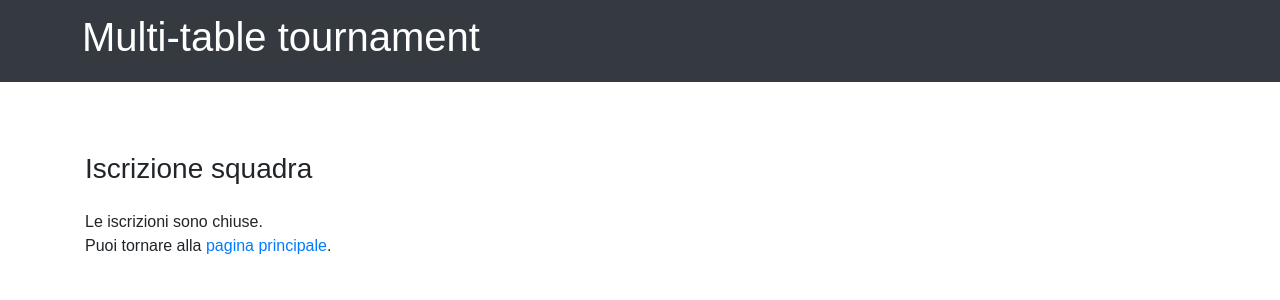
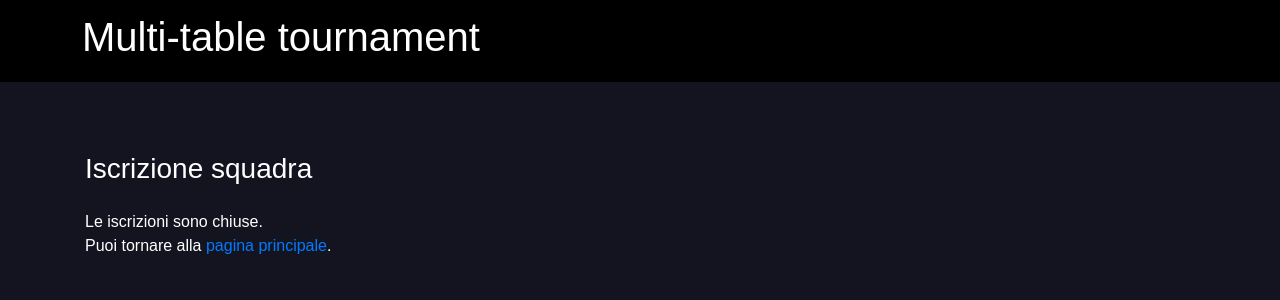
Before and after one commit to giove91/multi-table-tournament, a Django app: page /registration/ in a window 1280 px wide. Shown: the top 300 px of the page. Run offline with Django 3.2, Linux system fonts and the light colour scheme; data that the repository does not hold is empty; some libraries are stand-ins or nearby versions; some web fonts are replaced.

Commit message:
Dark theme.

```diff
--- /dev/null
+++ b/static/admin_style.css
@@ -0,0 +1,5 @@
+.rchangelink, .inlinerchangelink {
+    padding-right: 16px;
+    background: url(admin/img/icon-changelink.svg) 0 1px no-repeat;
+    background-position: 100%;
+}
--- a/static/style.css
+++ b/static/style.css
@@ -1,9 +1,3 @@
-.rchangelink, .inlinerchangelink {
-    padding-right: 16px;
-    background: url(admin/img/icon-changelink.svg) 0 1px no-repeat;
-    background-position: 100%;
-}
-
 .clickable {
     cursor: pointer;
 }
@@ -19,6 +13,8 @@ html {
 
 body {
     font-family: 'Muli', sans-serif;
+    background-color: rgb(20, 20, 32);
+    color: white;
 }
 
 h3::before {
@@ -28,6 +24,10 @@ h3::before {
   height: 140px;
   visibility: hidden;
   pointer-events: none;
+}
+
+.navbar {
+    background-color: black;
 }
 
 .navbar-brand {
@@ -72,7 +72,12 @@ h3::before {
     padding-top: 80px;
 }
 
+td, th {
+  border-top:1px solid rgb(65, 69, 122) !important;
+}
+
 .table-striped tbody tr:nth-of-type(odd) {
     /* background-color: rgb(236, 252, 255); */
-    background-color: rgb(236, 244, 255);
+    /* background-color: rgb(236, 244, 255); */
+    background-color: rgb(25, 25, 32);
 }
--- a/templates/admin_index.html
+++ b/templates/admin_index.html
@@ -4,7 +4,7 @@
 {% block extrastyle %}
     {{ block.super }}
     <link rel="stylesheet" type="text/css" href="{% static "admin/css/dashboard.css" %}">
-    <link rel="stylesheet" type="text/css" href="{% static "style.css" %}">
+    <link rel="stylesheet" type="text/css" href="{% static "admin_style.css" %}">
 {% endblock %}
 
 {% block coltype %}colMS{% endblock %}
--- a/templates/base.html
+++ b/templates/base.html
@@ -25,7 +25,7 @@
 
 <body>
 
-<nav class="navbar navbar-expand navbar-dark bg-dark fixed-top" id="mainNav">
+<nav class="navbar navbar-expand navbar-dark fixed-top" id="mainNav">
     <div class="container">
         <a class="navbar-brand" href="{% url 'index' %}">
             <h1 class="text-nowrap d-none d-md-block">{% if tournament %}{{ tournament.name }}{% else %}Multi-table tournament{% endif %}</h1>
```
